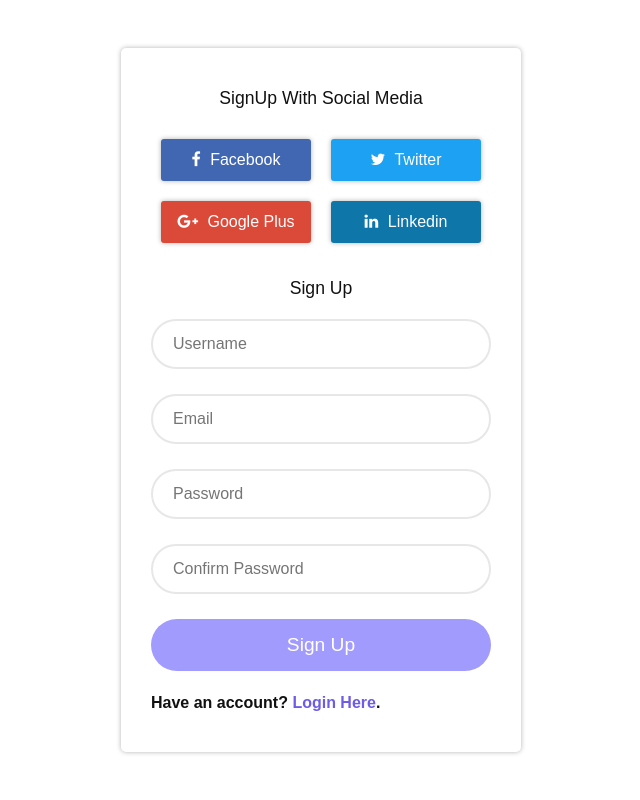
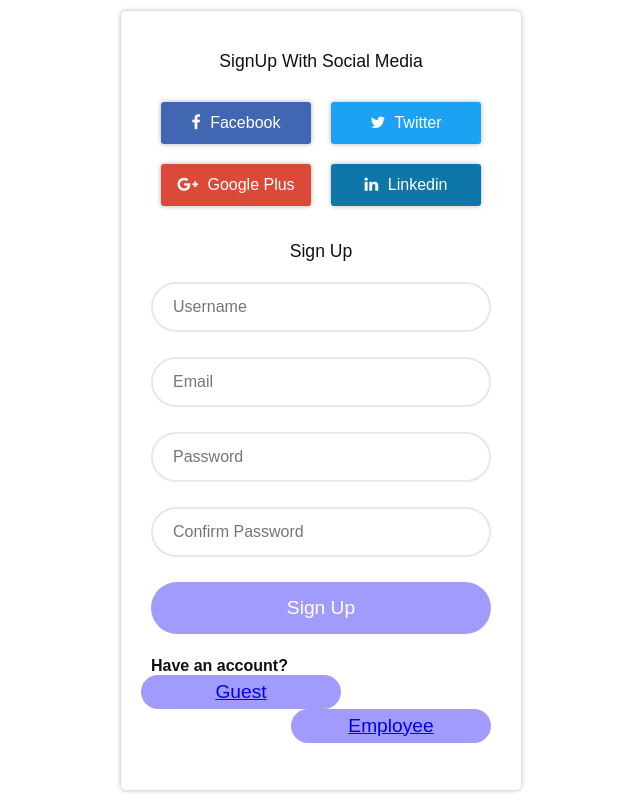
Before and after one commit to yasmineamin/hotel, a PHP site: page /signup.php in a window 1280 px wide. Shown: the whole page, without its empty margins (319-959 px from the left). Run offline with PHP 8.4, Linux system fonts and the light colour scheme.

Commit message:
Update signup.php

```diff
--- a/signup.php
+++ b/signup.php
@@ -268,6 +268,53 @@ div.container form.signup div.input-group button.btn:hover {
     transform: translateY(-5px);
     background: #6c5ce7;
 }
+	div.container form.signup div.input-group button.btn2 {
+    display: inline-block;
+   width:auto;
+    padding: 6px 12px;
+    text-align: center;
+    border: none;
+    background: #a29bfe;
+    outline: none;
+    border-radius: 30px;
+    font-size: 1.2rem;
+    color: #FFF;
+    cursor: pointer;
+    transition: .3s;
+	width:200px;
+	margin:0 auto;
+	height:34px;
+	margin-left:-10px;
+}
+
+div.container form.signup div.input-group button.btn2:hover {
+    transform: translateY(-5px);
+    background: #6c5ce7;
+}
+div.container form.signup div.input-group button.btn3 {
+    display: inline-block;
+   width:auto;
+    padding: 6px 12px;
+    text-align: center;
+    border: none;
+    background: #a29bfe;
+    outline: none;
+    border-radius: 30px;
+    font-size: 1.2rem;
+    color: #FFF;
+    cursor: pointer;
+    transition: .3s;
+	width:200px;
+	margin:0 auto;
+	height:34px;
+	margin-left:-10px;
+	float:right;
+}
+
+div.container form.signup div.input-group button.btn3:hover {
+    transform: translateY(-5px);
+    background: #6c5ce7;
+}
 p.login-signup-text {
     color: #111;
     font-weight: 600;
@@ -319,7 +366,15 @@ p.login-signup-text a {
             <div class="input-group">
                 <button class="btn">Sign Up</button>
             </div>
-		<p class="login-signup-text">Have an account? <a href="login.php">Login Here</a>.</p>
+		<p class="login-signup-text">Have an account? </p>
+		<div class="input-group">
+			<a href="login.php">
+                <button class="btn2">Guest
+				</a></button>
+				<a href="loginemp.php">
+				<button class="btn3">Employee
+				</a></button>
+            </div>
         </form>
     </div>
 </body>
```
